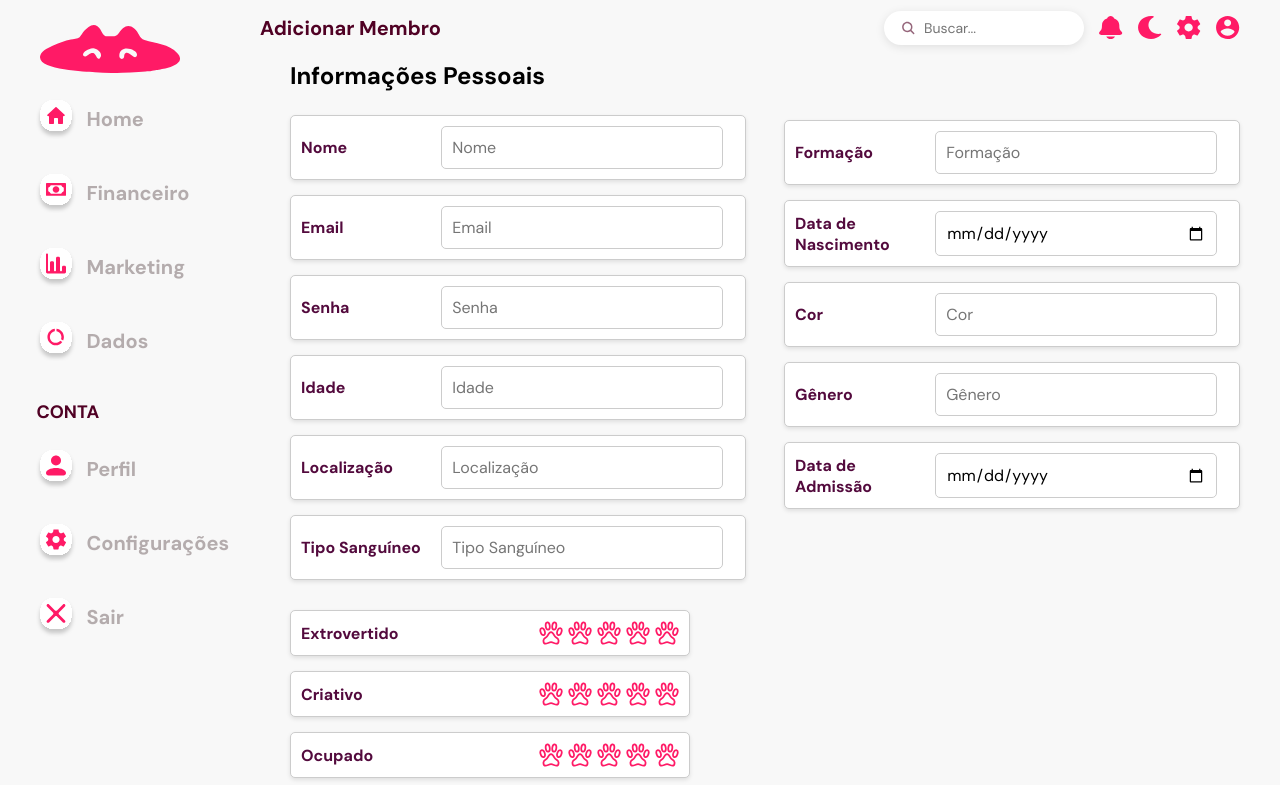
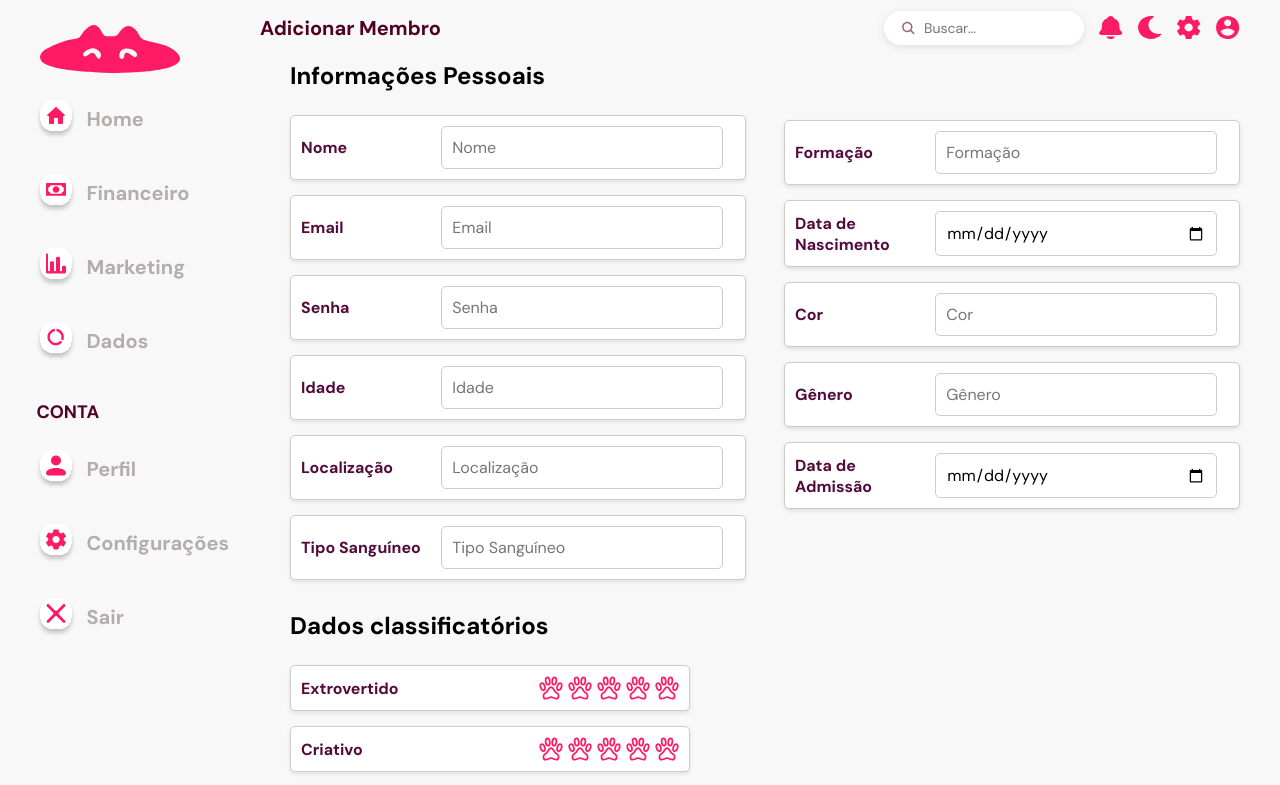
Before and after one commit to MatheusGom/Cattuccino_P5, a React (Create React App) app in the folder frontend/: page /dashboard/1/usuarios/novo in a window 1280 px wide. Shown: the top 785 px of the page. Built offline with nearby package versions, Linux system fonts and the light colour scheme; the HTML template or start-up script is replaced by a standard one.

Commit message:
style: styling insert user page

```diff
--- a/frontend/src/pages/insertUser/index.js
+++ b/frontend/src/pages/insertUser/index.js
@@ -202,6 +202,7 @@ const InsertUser = () => {
                         </div>
                         <div className={styles['classificatory-container']}>
                             <div className={styles['classificatory-inputs']}>
+                                <h2 className={styles['personal-info']}>Dados classificatórios</h2>
                                 <div className={styles['row-cl']}>
                                     <p className={styles['form-p']}>Extrovertido</p>
                                     <RatingField
```
